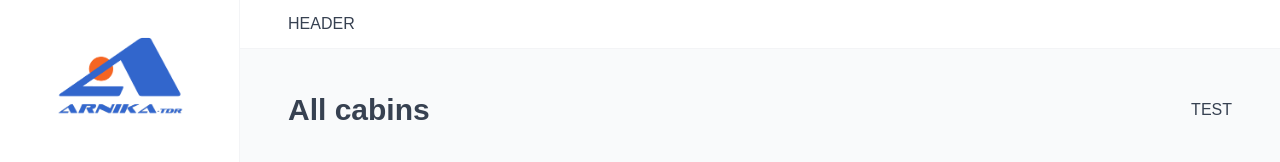
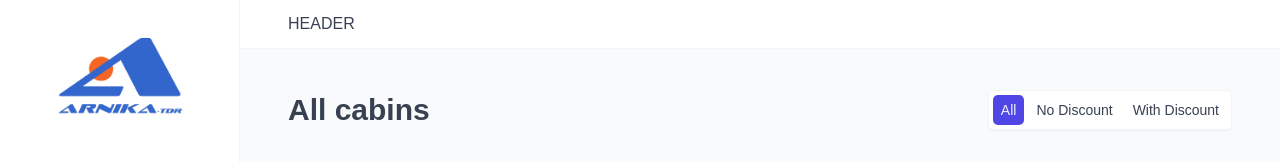
Before and after one commit to MasiHND/wild-cabins-deluxe, a React (Vite) app: page /cabins in a window 1280 px wide. Shown: the top 162 px of the page. Built offline with nearby package versions, Linux system fonts and the light colour scheme; no server answers; the database is empty.

Commit message:
client side filtering / filtering cabins

```diff
--- a/src/features/cabins/CabinRow.jsx
+++ b/src/features/cabins/CabinRow.jsx
@@ -78,13 +78,14 @@ function CabinRow({ cabin }) {
         )}
         <div>
           <Modal>
+              <Menus.Toggle id={cabinId} />
             <Menus.Menu>
-              <Menus.Toggle id={cabinId} />
 
               <Menus.List id={cabinId}>
                 <Menus.Button
                   icon={<HiSquare2Stack />}
                   onClick={handleDuplicate}
+                  disabled={isCreating}
                 >
                   Duplicate
                 </Menus.Button>
--- a/src/features/cabins/CabinTable.jsx
+++ b/src/features/cabins/CabinTable.jsx
@@ -1,31 +1,28 @@
-import styled from "styled-components";
-
 import Spinner from "../../ui/Spinner";
 import CabinRow from "./CabinRow";
 
 import { useCabins } from "./useCabins";
 import Table from "../../ui/Table";
 import Menus from "../../ui/Menus";
-
-const TableHeader = styled.header`
-  display: grid;
-  grid-template-columns: 0.6fr 1.8fr 2.2fr 1fr 1fr 1fr;
-  column-gap: 2.4rem;
-  align-items: center;
-
-  background-color: var(--color-grey-50);
-  border-bottom: 1px solid var(--color-grey-100);
-  text-transform: uppercase;
-  letter-spacing: 0.4px;
-  font-weight: 600;
-  color: var(--color-grey-600);
-  padding: 1.6rem 2.4rem;
-`;
+import { useSearchParams } from "react-router-dom";
 
 function CabinTable() {
   const { isLoading, cabins } = useCabins();
+  const [searchParams] = useSearchParams();
 
   if (isLoading) return <Spinner />;
+
+  const filterValue = searchParams.get("discount") || "all";
+
+  let filteredCabins;
+
+  if (filterValue === "all") filteredCabins = cabins;
+
+  if (filterValue === "no-discount")
+    filteredCabins = cabins.filter((cabin) => cabin.discount === 0);
+
+  if (filterValue === "with-discount")
+    filteredCabins = cabins.filter((cabin) => cabin.discount > 0);
 
   return (
     <Menus>
@@ -39,7 +36,7 @@ function CabinTable() {
           <div></div>
         </Table.Header>
         <Table.Body
-          data={cabins}
+          data={filteredCabins}
           render={(cabin) => <CabinRow cabin={cabin} key={cabin.id} />}
         />
       </Table>
--- a/src/features/cabins/CabinTableOperations.jsx
+++ b/src/features/cabins/CabinTableOperations.jsx
@@ -1,34 +1,15 @@
-import SortBy from 'ui/SortBy';
-import Filter from 'ui/Filter';
-import TableOperations from 'ui/TableOperations';
+import TableOperations from "../../ui/TableOperations";
+import Filter from "../../ui/Filter";
 
 function CabinTableOperations() {
   return (
     <TableOperations>
-      {/* We could do these two as compound components as well, but let's keep it simple, and let's also explore different ways of achieving the same thing */}
       <Filter
-        filterField='discount'
+        filterField="discount"
         options={[
-          { value: 'all', label: 'All' },
-          { value: 'no-discount', label: 'No discount' },
-          { value: 'with-discount', label: 'With discount' },
-        ]}
-      />
-
-      <SortBy
-        options={[
-          { value: 'name-asc', label: 'Sort by name (A-Z)' },
-          { value: 'name-desc', label: 'Sort by name (Z-A)' },
-          { value: 'regularPrice-asc', label: 'Sort by price (low first)' },
-          {
-            value: 'regularPrice-desc',
-            label: 'Sort by price (high first)',
-          },
-          { value: 'maxCapacity-asc', label: 'Sort by capacity (low first)' },
-          {
-            value: 'maxCapacity-desc',
-            label: 'Sort by capacity (high first)',
-          },
+          { value: "all", label: "All" },
+          { value: "no-discount", label: "No Discount" },
+          { value: "with-discount", label: "With Discount" },
         ]}
       />
     </TableOperations>
--- a/src/pages/Cabins.jsx
+++ b/src/pages/Cabins.jsx
@@ -2,6 +2,7 @@ import Heading from "../ui/Heading";
 import Row from "../ui/Row";
 import CabinTable from "../features/cabins/CabinTable";
 import AddCabin from "../features/cabins/AddCabin";
+import CabinTableOperations from "../features/cabins/CabinTableOperations";
 
 function Cabins() {
 
@@ -9,7 +10,7 @@ function Cabins() {
     <>
       <Row type="horizontal">
         <Heading as="h1">All cabins</Heading>
-        <p>TEST</p>
+        <CabinTableOperations/>
       </Row>
       <Row type="vertical">
         <CabinTable />
--- a/src/ui/Filter.jsx
+++ b/src/ui/Filter.jsx
@@ -1,3 +1,4 @@
+import { useSearchParams } from "react-router-dom";
 import styled, { css } from "styled-components";
 
 const StyledFilter = styled.div`
@@ -33,3 +34,30 @@ const FilterButton = styled.button`
     color: var(--color-brand-50);
   }
 `;
+
+function Filter({ filterField, options }) {
+  const [searchParams, setSearchParams] = useSearchParams();
+
+  const currentFilter = searchParams.get(filterField) || options.at(0).value
+
+  function handleClick(value) {
+    searchParams.set(filterField, value);
+    setSearchParams(searchParams);
+  }
+
+  return (
+    <StyledFilter>
+      {options.map((option) => (
+        <FilterButton
+          key={option.value}
+          onClick={() => handleClick(option.value)}
+          active={option.value === currentFilter}
+        >
+          {option.label}
+        </FilterButton>
+      ))}
+    </StyledFilter>
+  );
+}
+
+export default Filter;
--- a/src/ui/Menus.jsx
+++ b/src/ui/Menus.jsx
@@ -30,7 +30,7 @@ const StyledToggle = styled.button`
 `;
 
 const StyledList = styled.ul`
-  position: fixed;
+  position: absolute;
 
   background-color: var(--color-grey-0);
   box-shadow: var(--shadow-md);
```
